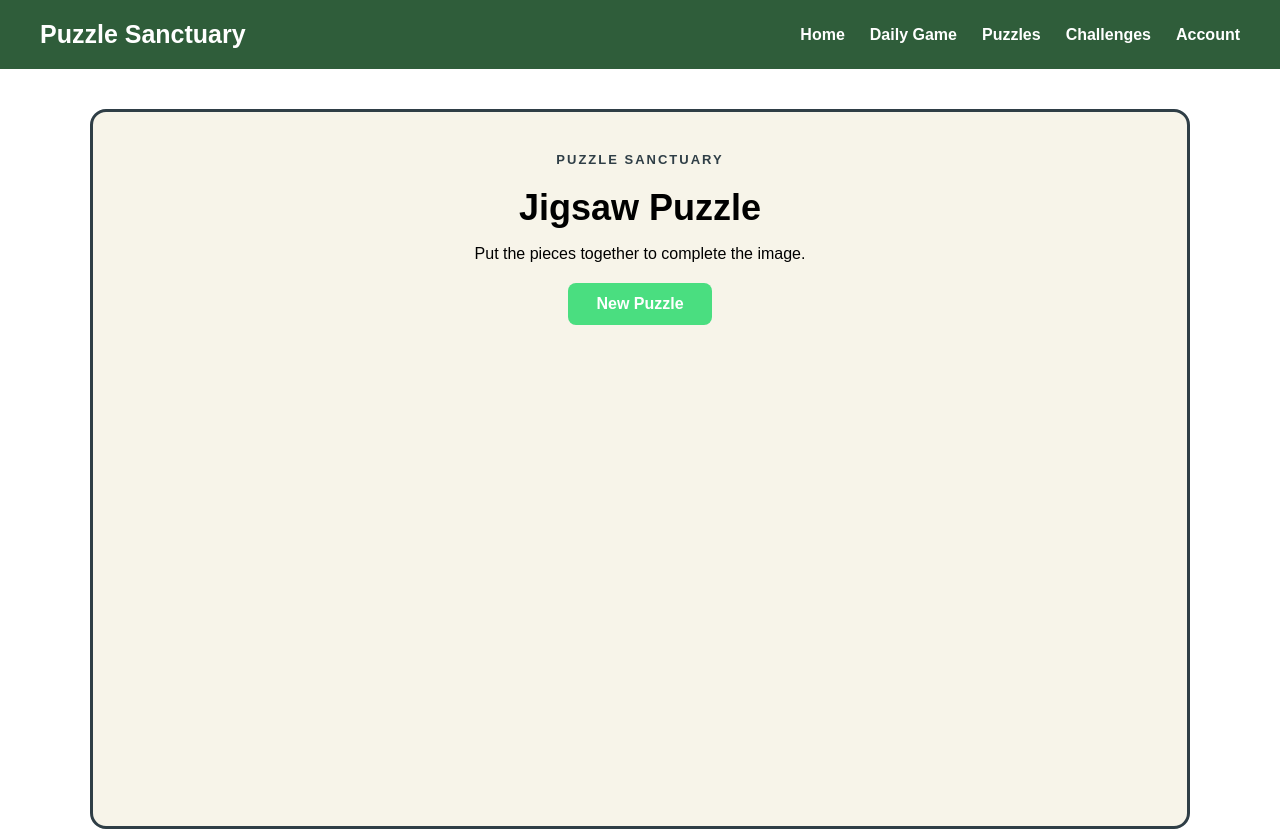
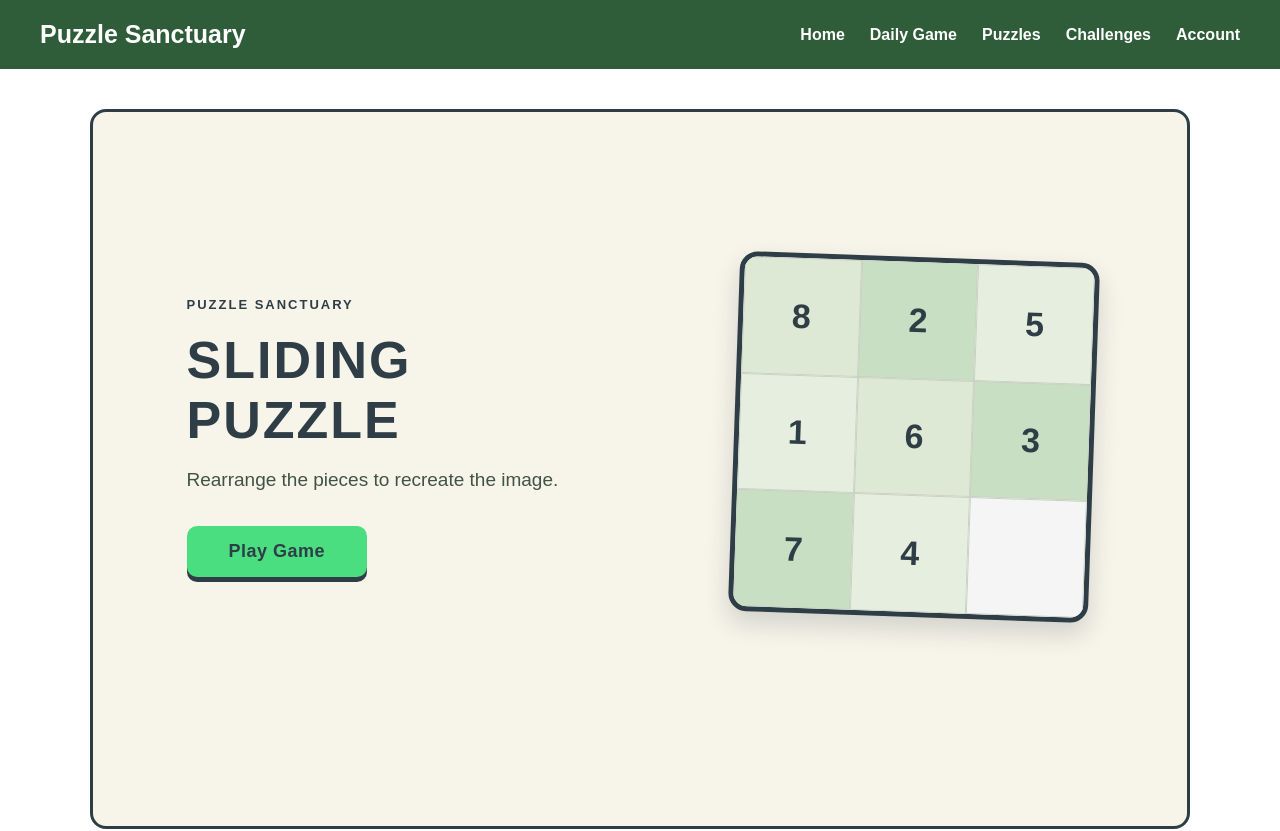
Before and after one commit to DSI64/Puzzle-Sanctuary, a React (Vite) app in the folder Frontend/: page /puzzles/jigsaw in a window 1280 px wide. Shown: the top 831 px of the page. Built offline with nearby package versions, Linux system fonts and the light colour scheme; what @dicebear/styles would draw is missing.

Commit message:
Changed to Sliding Puzzle

```diff
--- a/Frontend/src/games-css/Jigsaw.css
+++ b/Frontend/src/games-css/Jigsaw.css
@@ -14,6 +14,122 @@
   background: #f7f4e9;
   box-sizing: border-box;
 }
+
+/* Title screen */
+
+.jigsaw-title-screen {
+  min-height: 570px;
+  display: flex;
+  align-items: center;
+  justify-content: space-around;
+  gap: 70px;
+  padding: 20px 40px;
+}
+
+.jigsaw-title-content {
+  flex: 1;
+  max-width: 450px;
+  text-align: left;
+}
+
+.jigsaw-title-content .page-label {
+  margin-bottom: 18px;
+}
+
+.jigsaw-title-screen h1 {
+  margin: 0 0 15px;
+  font-size: 52px;
+  text-transform: uppercase;
+  letter-spacing: 2px;
+  color: #2f3e46;
+}
+
+.title-description {
+  max-width: 400px;
+  margin: 0 0 30px;
+  color: #405344;
+  font-size: 19px;
+  line-height: 1.6;
+}
+
+/* Title puzzle preview */
+
+.title-puzzle-preview {
+  flex-shrink: 0;
+  width: 360px;
+  height: 360px;
+  display: grid;
+  grid-template-columns: repeat(3, 1fr);
+  grid-template-rows: repeat(3, 1fr);
+  border: 5px solid #2f3e46;
+  border-radius: 18px;
+  overflow: hidden;
+  background: #ffffff;
+  box-shadow: 0 12px 25px rgba(47, 62, 70, 0.18);
+  transform: rotate(2deg);
+}
+
+.preview-piece {
+  display: flex;
+  align-items: center;
+  justify-content: center;
+  border: 1px solid #cad2c5;
+  background: #dde8d5;
+  color: #2f3e46;
+  font-size: 34px;
+  font-weight: 700;
+  transition: background 0.15s ease, transform 0.15s ease;
+}
+
+.preview-piece:nth-child(2),
+.preview-piece:nth-child(6),
+.preview-piece:nth-child(7) {
+  background: #c9dfc3;
+}
+
+.preview-piece:nth-child(3),
+.preview-piece:nth-child(4),
+.preview-piece:nth-child(8) {
+  background: #e6efdf;
+}
+
+.preview-piece:hover {
+  background: #4ade80;
+  transform: scale(0.96);
+}
+
+.preview-piece.empty {
+  background: #f5f5f5;
+}
+
+/* Play button */
+
+.jigsaw-play-button {
+  padding: 15px 42px;
+  border: none;
+  border-radius: 10px;
+  background: #4ade80;
+  color: #2f3e46;
+  cursor: pointer;
+  font-size: 18px;
+  font-weight: 700;
+  letter-spacing: 0.5px;
+  box-shadow: 0 5px 0 #2f3e46;
+  transition: background 0.15s ease, transform 0.15s ease, box-shadow 0.15s ease;
+}
+
+.jigsaw-play-button:hover {
+  background: #22c55e;
+  transform: translateY(-2px);
+  box-shadow: 0 7px 0 #2f3e46;
+}
+
+.jigsaw-play-button:active {
+  transform: translateY(3px);
+  box-shadow: 0 2px 0 #2f3e46;
+}
+
+/* Game header */
 
 .jigsaw-header {
   text-align: center;
@@ -43,6 +159,11 @@
   background: #22c55e;
 }
 
+.jigsaw-new-button:disabled {
+  background: #cad2c5;
+  cursor: not-allowed;
+}
+
 /* Puzzle board */
 
 .jigsaw-board-section {
@@ -58,12 +179,85 @@
   grid-template-columns: repeat(3, 1fr);
   grid-template-rows: repeat(3, 1fr);
   border: 3px solid #2f3e46;
+  border-radius: 16px;
   background: #ffffff;
+  overflow: hidden;
 }
 
+/* Puzzle board spaces */
+
 .jigsaw-board-space {
+  box-sizing: border-box;
   border: 1px dashed #cad2c5;
+  overflow: hidden;
+  transition: background 0.15s ease, border 0.15s ease, box-shadow 0.15s ease;
+}
+
+.jigsaw-board-space:nth-child(1) {
+  border-top-left-radius: 13px;
+}
+
+.jigsaw-board-space:nth-child(3) {
+  border-top-right-radius: 13px;
+}
+
+.jigsaw-board-space:nth-child(7) {
+  border-bottom-left-radius: 13px;
+}
+
+.jigsaw-board-space:nth-child(9) {
+  border-bottom-right-radius: 13px;
+}
+
+/* Movable pieces */
+
+.jigsaw-board-space.movable {
+  cursor: pointer;
+}
+
+.jigsaw-board-space.movable:hover {
+  background: #f1f8f2;
+  border: 2px solid #4ade80;
+  box-shadow: inset 0 0 0 1px #2f3e46;
+}
+
+/* Empty puzzle space */
+
+.jigsaw-board-space.empty {
+  background: #f5f5f5;
+  border: 1px dashed #cad2c5;
+}
+
+/* Puzzle pieces */
+
+.jigsaw-piece {
+  position: relative;
+  width: 100%;
+  height: 100%;
+  border: none;
+  border-radius: 0;
+  background-repeat: no-repeat;
+  background-size: 300% 300%;
   box-sizing: border-box;
+}
+
+/* Piece numbers */
+
+.jigsaw-piece-number {
+  position: absolute;
+  top: 8px;
+  left: 8px;
+  width: 28px;
+  height: 28px;
+  display: flex;
+  align-items: center;
+  justify-content: center;
+  border-radius: 50%;
+  background: #ffffff;
+  color: #2f3e46;
+  font-size: 16px;
+  font-weight: 700;
+  box-shadow: 0 1px 4px rgba(0, 0, 0, 0.25);
 }
 
 /* Piece tray */
@@ -84,17 +278,3 @@
   gap: 10px;
   width: 100%;
 }
-
-.jigsaw-piece {
-  width: 85px;
-  height: 85px;
-
-  border: 2px solid #2f3e46;
-  border-radius: 6px;
-
-  background-repeat: no-repeat;
-  background-size: 300% 300%;
-
-  box-sizing: border-box;
-  flex-shrink: 0;
-}
--- a/Frontend/src/games-jsx/Jigsaw.jsx
+++ b/Frontend/src/games-jsx/Jigsaw.jsx
@@ -6,29 +6,104 @@ function Jigsaw() {
   const [gameStarted, setGameStarted] = useState(false);
   const [imageId, setImageId] = useState(null);
   const [pieces, setPieces] = useState([]);
+  const [shuffling, setShuffling] = useState(false);
 
+  // Create a new puzzle
   const newPuzzle = () => {
     const randomId = Math.floor(Math.random() * 1000) + 1;
 
-    // Create the 9 pieces of the image.
-    const newPieces = Array.from({ length: 9 }, (_, index) => ({
+    // Create the solved puzzle.
+    const newPieces = Array.from({ length: 8 }, (_, index) => ({
       id: index,
       correctPosition: index,
     }));
 
-    // Shuffle the pieces.
-    for (let i = newPieces.length - 1; i > 0; i--) {
-      const randomIndex = Math.floor(Math.random() * (i + 1));
-
-      [newPieces[i], newPieces[randomIndex]] = [
-        newPieces[randomIndex],
-        newPieces[i],
-      ];
-    }
+    // The last position is empty.
+    newPieces.push(null);
 
     setImageId(randomId);
     setPieces(newPieces);
     setGameStarted(true);
+    setShuffling(true);
+
+    // Start rapidly shuffling the puzzle.
+    shufflePuzzle(newPieces);
+  };
+
+  // Shuffle the puzzle using legal sliding moves.
+  const shufflePuzzle = (startingPieces) => {
+    let currentPieces = [...startingPieces];
+    let currentEmptyPosition = 8;
+    let previousEmptyPosition = -1;
+
+    const shuffleInterval = setInterval(() => {
+      const possibleMoves = [];
+
+      const row = Math.floor(currentEmptyPosition / 3);
+      const column = currentEmptyPosition % 3;
+
+      // Move above the empty space.
+      if (row > 0) {
+        possibleMoves.push(currentEmptyPosition - 3);
+      }
+
+      // Move below the empty space.
+      if (row < 2) {
+        possibleMoves.push(currentEmptyPosition + 3);
+      }
+
+      // Move left of the empty space.
+      if (column > 0) {
+        possibleMoves.push(currentEmptyPosition - 1);
+      }
+
+      // Move right of the empty space.
+      if (column < 2) {
+        possibleMoves.push(currentEmptyPosition + 1);
+      }
+
+      // Avoid immediately moving the previous piece back.
+      const filteredMoves = possibleMoves.filter(
+        (position) => position !== previousEmptyPosition
+      );
+
+      const moves =
+        filteredMoves.length > 0
+          ? filteredMoves
+          : possibleMoves;
+
+      const randomMove =
+        moves[Math.floor(Math.random() * moves.length)];
+
+      // Move the piece into the empty space.
+      currentPieces[currentEmptyPosition] =
+        currentPieces[randomMove];
+
+      currentPieces[randomMove] = null;
+
+      previousEmptyPosition = currentEmptyPosition;
+      currentEmptyPosition = randomMove;
+
+      // Update the position of each piece.
+      currentPieces = currentPieces.map((piece, index) => {
+        if (!piece) {
+          return null;
+        }
+
+        return {
+          ...piece,
+          currentPosition: index,
+        };
+      });
+
+      setPieces([...currentPieces]);
+    }, 100);
+
+    // Stop shuffling after 2 seconds.
+    setTimeout(() => {
+      clearInterval(shuffleInterval);
+      setShuffling(false);
+    }, 2000);
   };
 
   // Gets the correct section of the image for each piece.
@@ -45,49 +120,141 @@ function Jigsaw() {
     return positions[row][column];
   };
 
+  // Check if a piece can move into the empty space.
+  const isAdjacentToEmpty = (position) => {
+    const row = Math.floor(position / 3);
+    const column = position % 3;
+
+    const emptyPosition = pieces.findIndex(
+      (piece) => piece === null
+    );
+
+    if (emptyPosition === -1) {
+      return false;
+    }
+
+    const emptyRow = Math.floor(emptyPosition / 3);
+    const emptyColumn = emptyPosition % 3;
+
+    const rowDifference = Math.abs(row - emptyRow);
+    const columnDifference = Math.abs(column - emptyColumn);
+
+    return rowDifference + columnDifference === 1;
+  };
+
+  // Move a puzzle piece.
+  const movePiece = (position) => {
+    if (shuffling) {
+      return;
+    }
+
+    if (!isAdjacentToEmpty(position)) {
+      return;
+    }
+
+    setPieces((currentPieces) => {
+      const newPieces = [...currentPieces];
+
+      const emptyPosition = newPieces.findIndex(
+        (piece) => piece === null
+      );
+
+      newPieces[emptyPosition] = {
+        ...newPieces[position],
+        currentPosition: emptyPosition,
+      };
+
+      newPieces[position] = null;
+
+      return newPieces;
+    });
+  };
+
   return (
     <main className="jigsaw-page">
       <div className="jigsaw-game">
+        {!gameStarted && (
+          <section className="jigsaw-title-screen">
+            <div className="jigsaw-title-content">
+              <p className="page-label">PUZZLE SANCTUARY</p>
 
+              <h1>Sliding Puzzle</h1>
+
+              <p className="title-description">
+                Rearrange the pieces to recreate the image.
+              </p>
+
+              <button
+                className="jigsaw-play-button"
+                onClick={newPuzzle}
+              >
+                Play Game
+              </button>
+            </div>
+
+            <div className="title-puzzle-preview">
+              <div className="preview-piece">8</div>
+              <div className="preview-piece">2</div>
+              <div className="preview-piece">5</div>
+
+              <div className="preview-piece">1</div>
+              <div className="preview-piece">6</div>
+              <div className="preview-piece">3</div>
+
+              <div className="preview-piece">7</div>
+              <div className="preview-piece">4</div>
+              <div className="preview-piece empty"></div>
+            </div>
+          </section>
+        )}
+
+        {gameStarted && (
+          <>
             <section className="jigsaw-header">
               <p className="page-label">PUZZLE SANCTUARY</p>
-          <h1>Jigsaw Puzzle</h1>
 
-          {!gameStarted && (
-            <>
-              <p>Put the pieces together to complete the image.</p>
+              <h1>Sliding Puzzle</h1>
+
+              <p>
+                {shuffling
+                  ? "Shuffling puzzle..."
+                  : "Slide the pieces into the empty space to complete the image."}
+              </p>
 
               <button
                 className="jigsaw-new-button"
                 onClick={newPuzzle}
+                disabled={shuffling}
               >
                 New Puzzle
               </button>
-            </>
-          )}
             </section>
 
-        {gameStarted && (
             <section className="jigsaw-board-section">
+              <div className="jigsaw-board">
+                {pieces.map((piece, index) => {
+                  if (!piece) {
+                    return (
+                      <div
+                        key={`empty-${index}`}
+                        className="jigsaw-board-space empty"
+                      />
+                    );
+                  }
 
-            {/* Empty puzzle board */}
-            <div className="jigsaw-board">
-              {Array.from({ length: 9 }).map((_, index) => (
-                <div
-                  key={index}
-                  className="jigsaw-board-space"
-                />
-              ))}
-            </div>
+                  const canMove =
+                    !shuffling &&
+                    isAdjacentToEmpty(index);
 
-            {/* Shuffled puzzle pieces */}
-            <div className="jigsaw-piece-tray">
-              <h2>Puzzle Pieces</h2>
-
-              <div className="jigsaw-pieces">
-                {pieces.map((piece) => (
+                  return (
                     <div
                       key={piece.id}
+                      className={`jigsaw-board-space ${
+                        canMove ? "movable" : ""
+                      }`}
+                      onClick={() => movePiece(index)}
+                    >
+                      <div
                         className="jigsaw-piece"
                         style={{
                           backgroundImage: `url(https://picsum.photos/id/${imageId}/600/600)`,
@@ -95,14 +262,18 @@ function Jigsaw() {
                             piece.correctPosition
                           ),
                         }}
-                  />
-                ))}
+                      >
+                        <span className="jigsaw-piece-number">
+                          {piece.correctPosition + 1}
+                        </span>
                       </div>
                     </div>
-
+                  );
+                })}
+              </div>
             </section>
+          </>
         )}
-
       </div>
     </main>
   );
```
Lines whose indentation alone changed are shown as unchanged.
